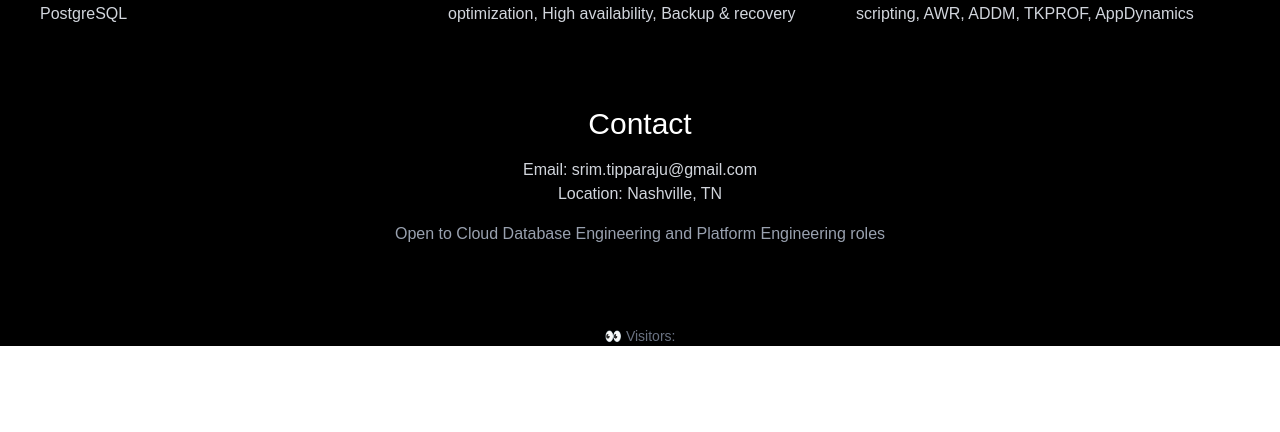
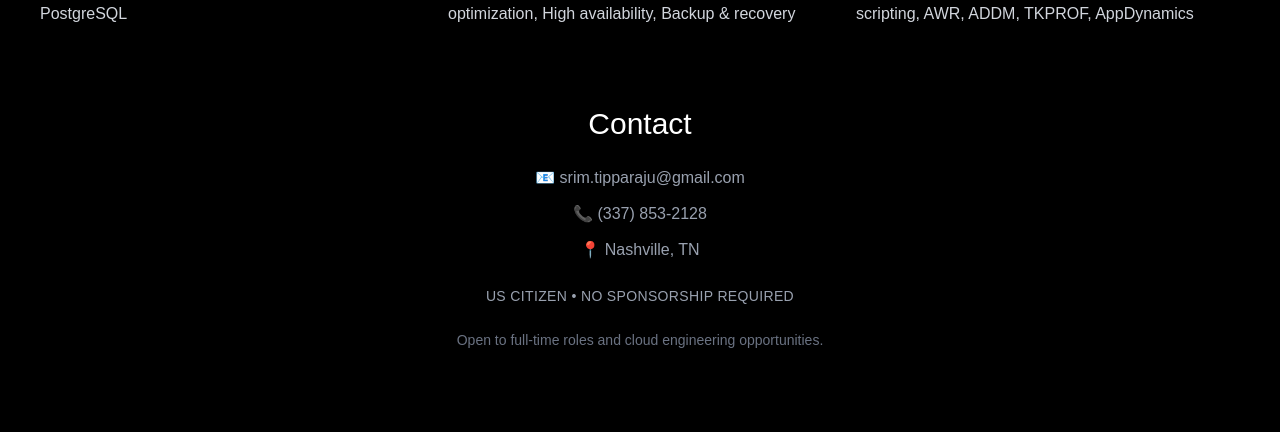
Before and after one commit to srimtipparaju-ux/cloud-db-portfolio, a Next.js app: page / in a window 1280 px wide. Shown: the part 2927-3359 px from the top of the page. Before the commit the page ends 3273 px from the top, so only its background shows below. Built offline with nearby package versions, Linux system fonts and the light colour scheme; no server answers; the database is empty.

Commit message:
citizenship added

```diff
--- a/components/Contact.tsx
+++ b/components/Contact.tsx
@@ -1,16 +1,40 @@
+"use client";
+
 export default function Contact() {
   return (
-    <section id="contact" className="p-10 text-center">
-      <h2 className="text-3xl mb-4">Contact</h2>
+    <section className="p-10 text-center">
+      <h2 className="text-3xl mb-6">Contact</h2>
 
-      <p className="text-gray-300">Email: srim.tipparaju@gmail.com</p>
-      <p className="text-gray-300">Location: Nashville, TN</p>
+      <div className="space-y-3 text-gray-400">
 
-      <div className="mt-4">
-        <p className="text-gray-400">
-          Open to Cloud Database Engineering and Platform Engineering roles
+        {/* Email */}
+        <p>
+          📧 srim.tipparaju@gmail.com
         </p>
+
+        {/* Phone */}
+        <p>
+          📞 (337) 853-2128
+        </p>
+
+        {/* Location */}
+        <p>
+          📍 Nashville, TN
+        </p>
+
       </div>
+
+      {/* 🔥 US CITIZEN LINE WITH EMOJI FIX */}
+      <div className="flex items-center justify-center gap-2 text-gray-400 text-sm mt-6">
+        <span className="tracking-wide">
+          US CITIZEN • NO SPONSORSHIP REQUIRED
+        </span>
+      </div>
+
+      {/* Footer line */}
+      <p className="mt-6 text-gray-500 text-sm">
+        Open to full-time roles and cloud engineering opportunities.
+      </p>
     </section>
   );
 }
```
Also changed, not shown: 1 other file (tests, documents, lock files or other folders).
